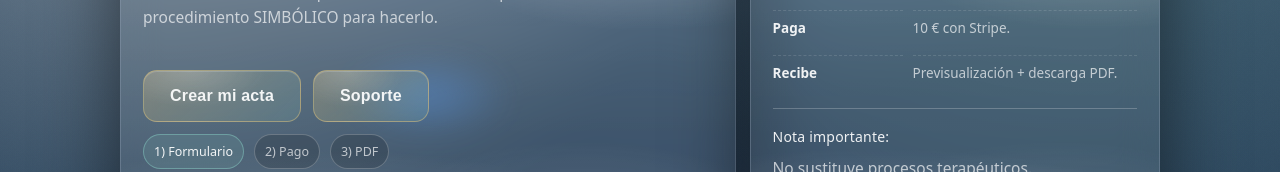
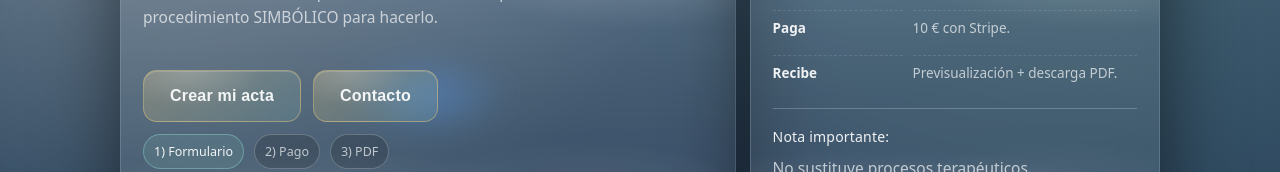
Before and after one commit to capimaker/actaeliminacion, a Next.js app: page / in a window 1280 px wide. Shown: the part 279-451 px from the top of the page. Built offline with nearby package versions, Linux system fonts and the light colour scheme.

Commit message:
cambiada la ruta de contact a contacto

```diff
--- a/app/page.js
+++ b/app/page.js
@@ -44,9 +44,9 @@ export default function Home() {
   </button>
    <button
     className="btn btnPrimary" style={{ padding: "16px 26px", fontSize: 16 }}
-    onClick={() => router.push("/contact")}
+    onClick={() => router.push("/contacto")}
   >
-    Soporte
+    Contacto
   </button>
 </div>
 
```
